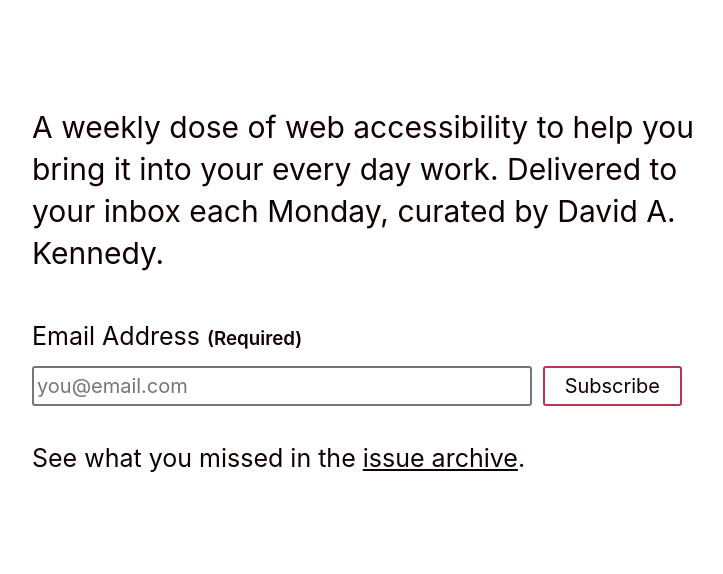
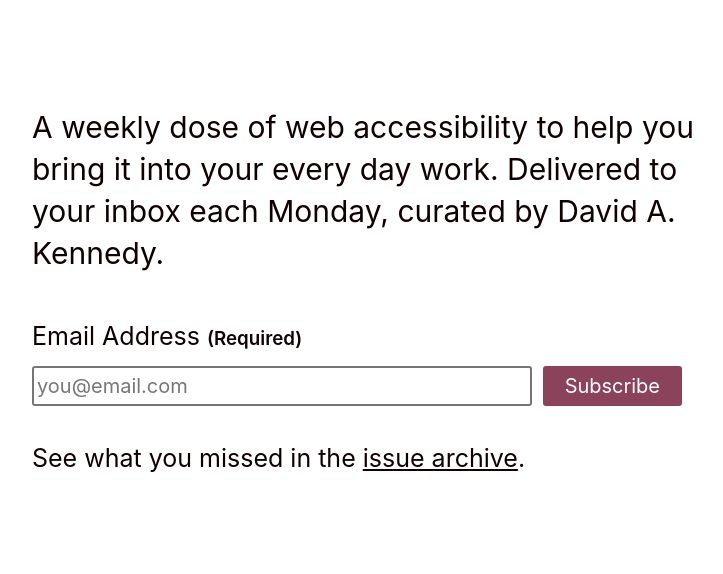
Before and after one commit to davidakennedy/a11yweekly-old, a website: page src/site/index.html in a window 1280 px wide. In both pictures the pointer is over the input "Subscribe". Shown: the part 226-800 px from the top of the page, without its empty margins (258-981 px from the left). Drawn offline with nearby package versions, Linux system fonts and the light colour scheme; files that its build step writes are made by us from their sources; files whose address does not match are found by name.

Commit message:
Update button hover styles

```diff
--- a/src/public/assets/sass/_global.scss
+++ b/src/public/assets/sass/_global.scss
@@ -85,8 +85,8 @@ button:hover,
 input[type="button"]:hover,
 input[type="reset"]:hover,
 input[type="submit"]:hover {
-	background: $white;
-	color: $black;
+	background: $secondary;
+	border-color: $secondary;
 }
 
 button:focus,
@@ -98,8 +98,8 @@ button:active,
 input[type="button"]:active,
 input[type="reset"]:active,
 input[type="submit"]:active {
-	background: $white;
-	color: $black;
+	background: $secondary;
+	border-color: $secondary;
 }
 
 input[type="checkbox"],
```
Also changed, not shown: assets/sass/_global.scss (+4 -4 lines), assets/css/build/prefixed/style.css, assets/css/build/style.css, src/public/assets/css/build/prefixed/style.css, src/public/assets/css/build/style.css, 2 other files.
